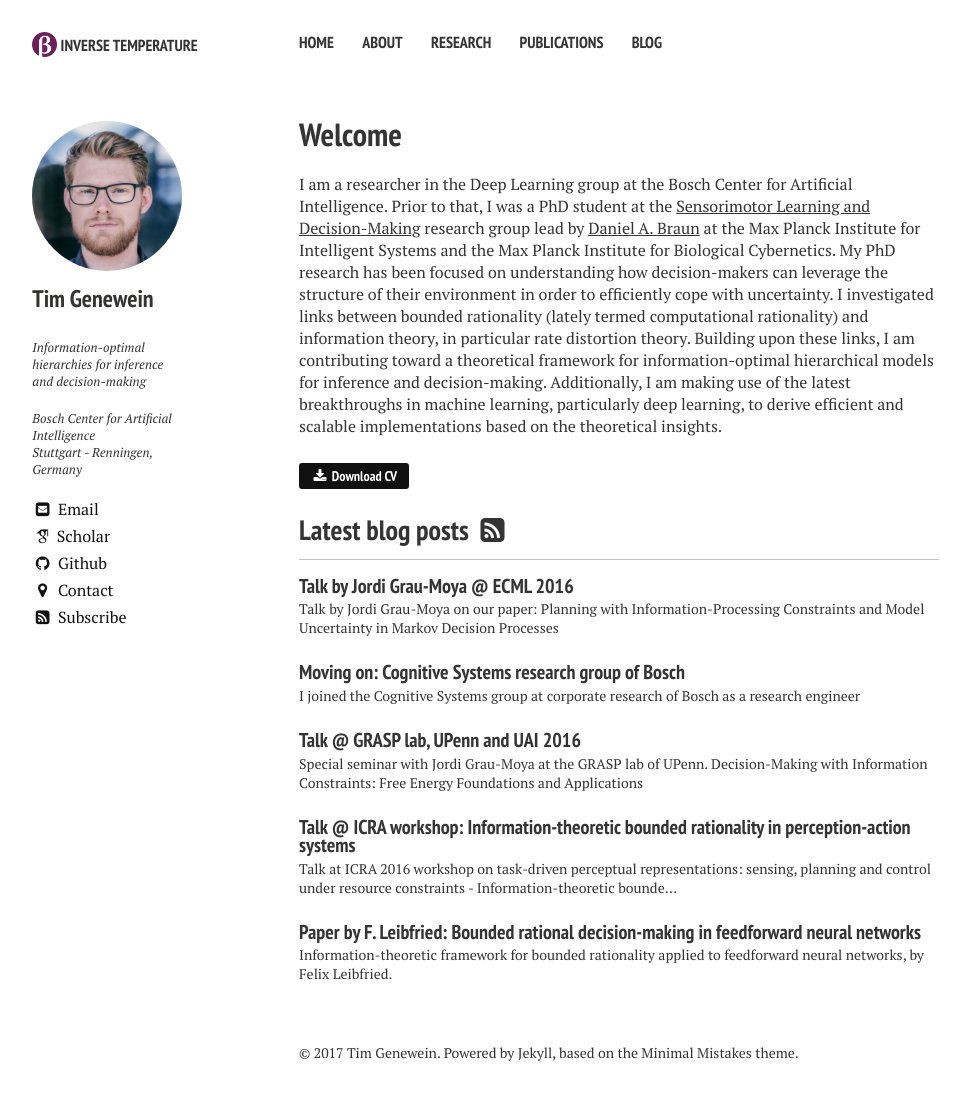
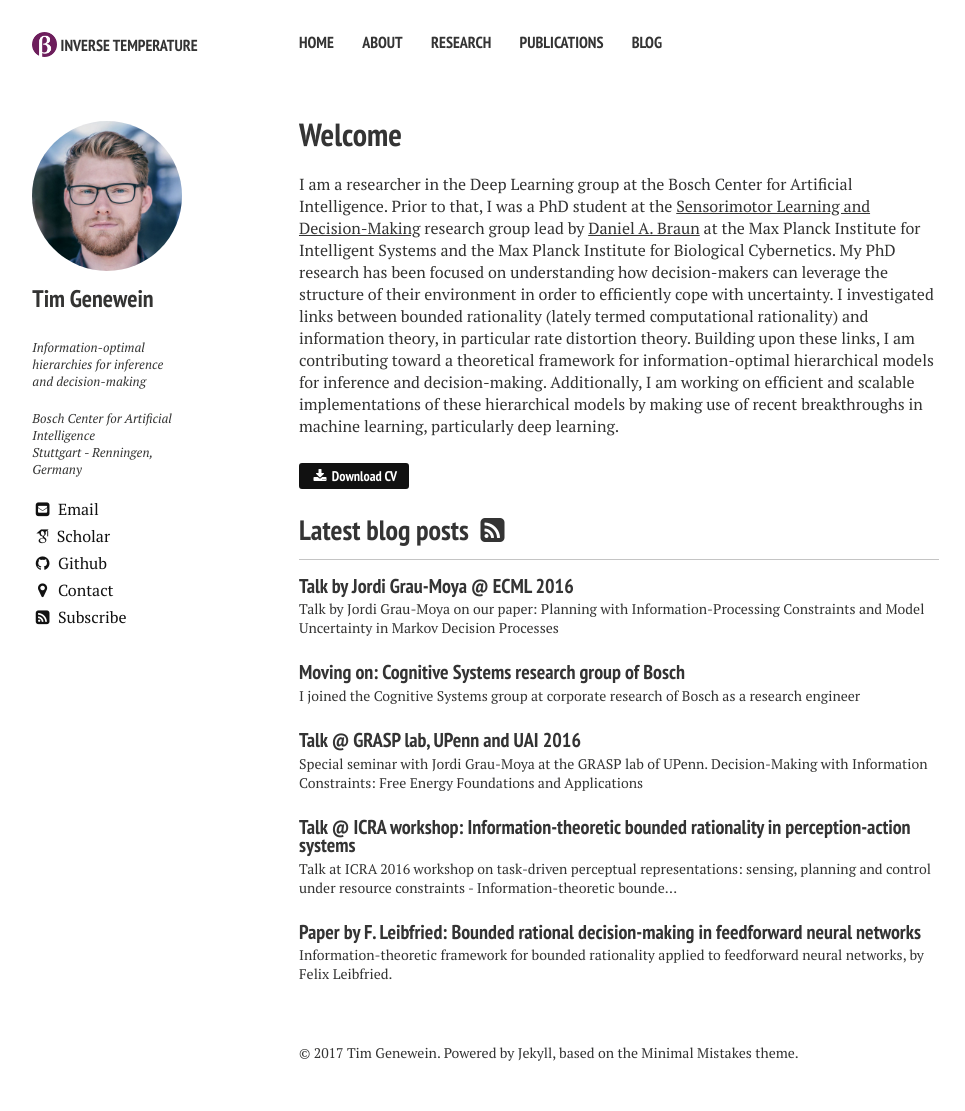
Before and after one commit to tgenewein/tgenewein.github.io, a Jekyll site: the page built from index.md, in a window 1280 px wide. Shown: the whole page, without its empty margins (21-986 px from the left). Built offline with Jekyll 4.4.1, drawn with Linux system fonts in a browser that asks for light colours; nearby versions of some CDN libraries; some web fonts are replaced.

Commit message:
Update index.md

```diff
--- a/index.md
+++ b/index.md
@@ -16,6 +16,6 @@ tags: [bounded rationality, hierarchies, abstraction, rate distortion, free ener
 
 
 # [Welcome]({{ site.url }}/about/)
-I am a researcher in the Deep Learning group at the Bosch Center for Artificial Intelligence. Prior to that, I was a PhD student at the [Sensorimotor Learning and Decision-Making](http://www.kyb.tuebingen.mpg.de/research/rg/braun.html) research group lead by [Daniel A. Braun](https://www.uni-ulm.de/in/neuroinformatik/mitarbeiter/d-braun/) at the Max Planck Institute for Intelligent Systems and the Max Planck Institute for Biological Cybernetics. My PhD research has been focused on understanding how decision-makers can leverage the structure of their environment in order to efficiently cope with uncertainty. I investigated links between bounded rationality (lately termed computational rationality) and information theory, in particular rate distortion theory. Building upon these links, I am contributing toward a theoretical framework for information-optimal hierarchical models for inference and decision-making. Additionally, I am making use of the latest breakthroughs in machine learning, particularly deep learning, to derive efficient and scalable implementations based on the theoretical insights.
+I am a researcher in the Deep Learning group at the Bosch Center for Artificial Intelligence. Prior to that, I was a PhD student at the [Sensorimotor Learning and Decision-Making](http://www.kyb.tuebingen.mpg.de/research/rg/braun.html) research group lead by [Daniel A. Braun](https://www.uni-ulm.de/in/neuroinformatik/mitarbeiter/d-braun/) at the Max Planck Institute for Intelligent Systems and the Max Planck Institute for Biological Cybernetics. My PhD research has been focused on understanding how decision-makers can leverage the structure of their environment in order to efficiently cope with uncertainty. I investigated links between bounded rationality (lately termed computational rationality) and information theory, in particular rate distortion theory. Building upon these links, I am contributing toward a theoretical framework for information-optimal hierarchical models for inference and decision-making. Additionally, I am working on efficient and scalable implementations of these hierarchical models by making use of recent breakthroughs in machine learning, particularly deep learning.
 
 <a href="{{ site.url }}/files/CV.pdf" class="btn"><i class="fa fa-fw fa-download"></i> Download CV</a>
```
